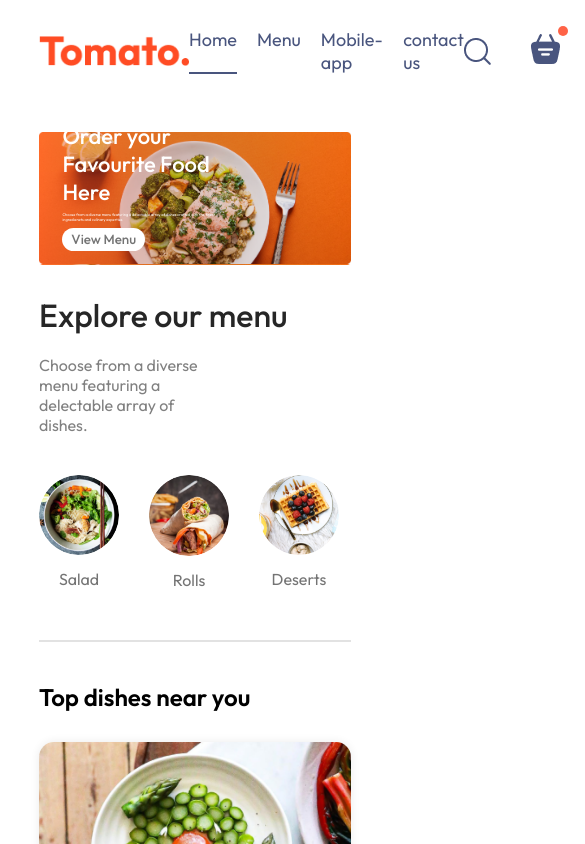
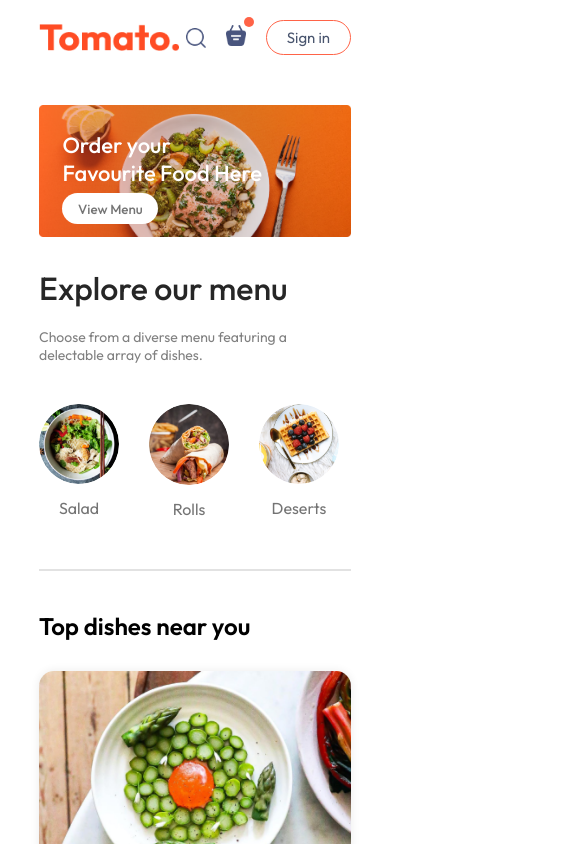
Before and after one commit to selamawitsh/MERN-YumDelivery, a React (Vite) app in the folder front-end/: page / in a window 390 px wide. Shown: the top 844 px of the page, 585 px wide, since content can reach past the window. Built offline with nearby package versions, Linux system fonts and the light colour scheme.

Commit message:
make the page responsive

```diff
--- a/front-end/src/component/ExploreMenu/ExploreMenu.css
+++ b/front-end/src/component/ExploreMenu/ExploreMenu.css
@@ -49,3 +49,10 @@
     border: 4px solid tomato;
     padding: 2px;
 }
+
+@media(max-width:1050px){
+    .explore-menu-text{
+        max-width: 100%;
+        font-size: 14px;
+    }
+}
--- a/front-end/src/component/Footer/Footer.css
+++ b/front-end/src/component/Footer/Footer.css
@@ -44,3 +44,14 @@
     background-color: grey;
     border: none;
 }
+
+@media(max-width:750px){
+    .footerContent{
+        display: flex;
+        flex-direction: column;
+        gap: 35px;
+    }
+    .footer-copyright{
+        text-align: center;
+    }
+}
--- a/front-end/src/component/Header/Header.css
+++ b/front-end/src/component/Header/Header.css
@@ -2,6 +2,7 @@
     height: 34vw;
     margin: 30px auto;
     background-image: url('/header_img.png');
+    background-repeat: no-repeat;
     background-size: contain;
     position: relative;
 }
@@ -38,3 +39,22 @@
     font-size: max(1v,13px);
     border-radius: 50px;
 }
+
+@media (max-width:1050px){
+
+    .header-contents{
+        max-width: 45%;
+    }
+}
+
+@media (max-width:750px){
+    .header-contents{
+        max-width: 65%;
+    }
+    .header-contents p{
+        display: none;
+    }
+    .header-contents button{
+        padding: 2vw 4vw;
+    }
+}
--- a/front-end/src/component/Navbar/navbar.css
+++ b/front-end/src/component/Navbar/navbar.css
@@ -57,3 +57,49 @@
     top: -8px;
     right: -8px;
 }
+
+@media(max-width:1050px){
+    .navbar .logo{
+        width: 140px;
+    }
+    .navbar-menu{
+        gap: 20px;
+        font-size: 17px;
+    }
+    .navbar-right{
+        gap: 30px;
+    }
+    .navbar-right img{
+        width: 22px;
+    }
+    .navbar-right button{
+        padding: 8px 25px;
+    }
+}
+
+@media(max-width:900px){
+    .navbar .logo{
+        width: 140px;
+    }
+    .navbar-menu{
+        gap: 15px;
+        font-size: 16px;
+    }
+    .navbar-right{
+        gap: 20px;
+    }
+    .navbar-right img{
+        width: 20px;
+    }
+    .navbar-right button{
+        padding: 7px 20px;
+        font-size: 15px;
+    }
+}
+
+@media(max-width:750px){
+    .navbar-menu{
+        display: none;
+    }
+
+}
```
